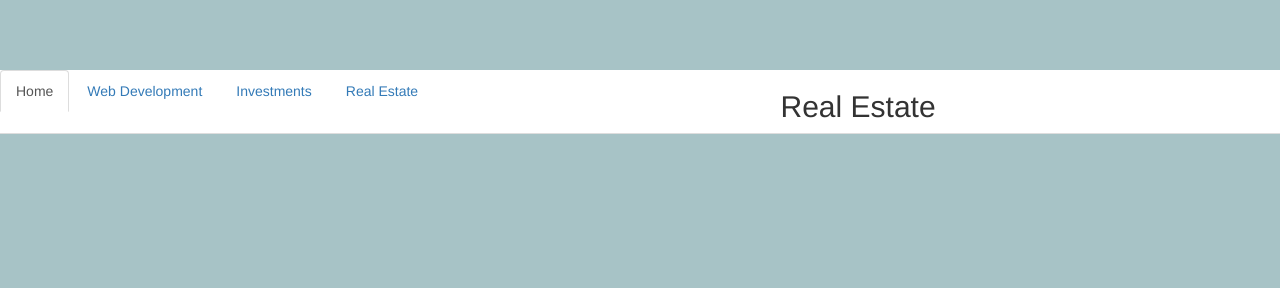
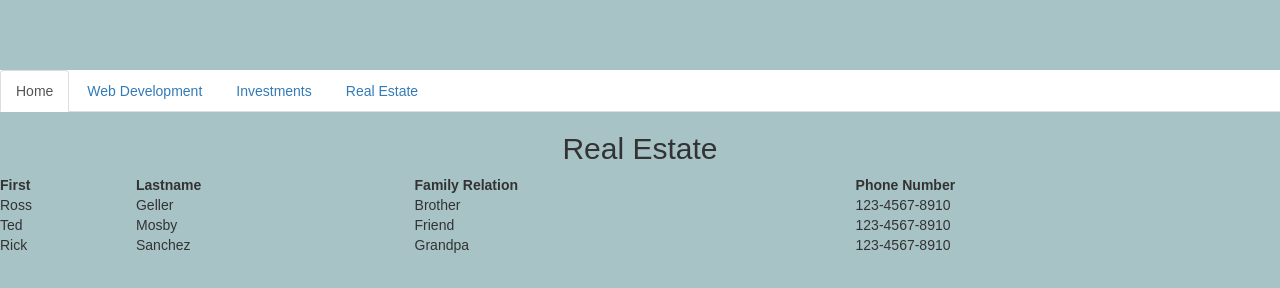
Before and after one commit to Nazaboy19/project19, a plain HTML site: page realestate.html in a window 1280 px wide. Drawn offline with nearby package versions, Linux system fonts and the light colour scheme.

Commit message:
minor changes

```diff
--- a/assets/style.css
+++ b/assets/style.css
@@ -1,6 +1,7 @@
 body{
     background-color: #A7C3C6;
     padding-top: 70px;
+    font-family: 'Average Sans', sans-serif;
 }
 #navbar1{
 	text-align: center;
--- a/realestate.html
+++ b/realestate.html
@@ -20,9 +20,36 @@
   <li role="presentation"><a href="webdev.html">Web Development</a></li>
   <li role="presentation"><a href="invest.html">Investments</a></li>
   <li role="presentation"><a href="realestate.html">Real Estate</a></li>
-
+</ul>
 
 <h2>Real Estate</h2>
+
+<table style="width:100%">
+  <tr>
+    <th>First</th>
+    <th>Lastname</th>
+    <th>Family Relation</th>
+    <th>Phone Number</th>
+  </tr>
+  <tr>
+    <td>Ross</td>
+    <td>Geller</td>
+    <td>Brother</td>
+    <td>123-4567-8910</td>
+  </tr>
+  <tr>
+    <td>Ted</td>
+    <td>Mosby</td>
+    <td>Friend</td>
+    <td>123-4567-8910</td>
+  </tr>
+  <tr>
+    <td>Rick</td>
+    <td>Sanchez</td>
+    <td>Grandpa</td>
+    <td>123-4567-8910</td>
+  </tr>
+</table>
 
 
 <script type="text/javascript">
```
Also changed, not shown: index.html (+3 -45 lines), invest.html (+3 -1 lines), webdev.html (+1 -1 lines).
